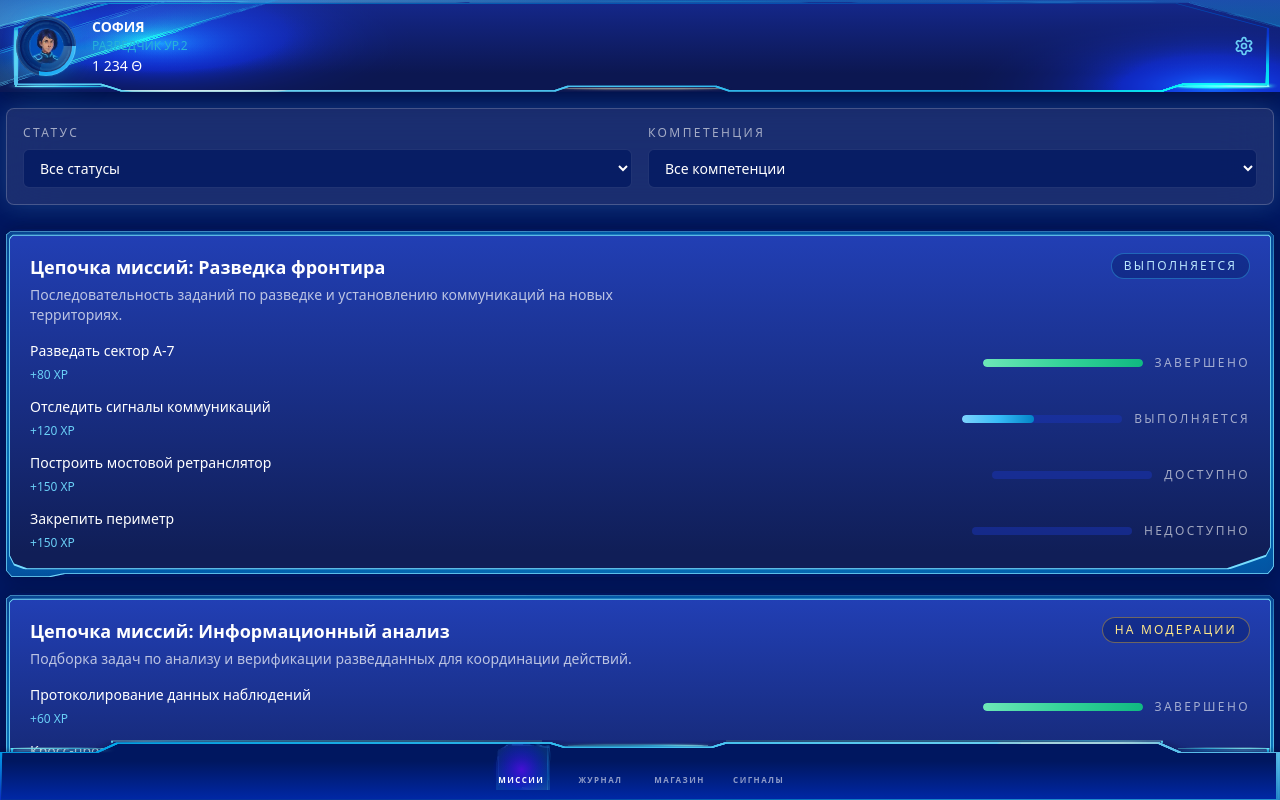
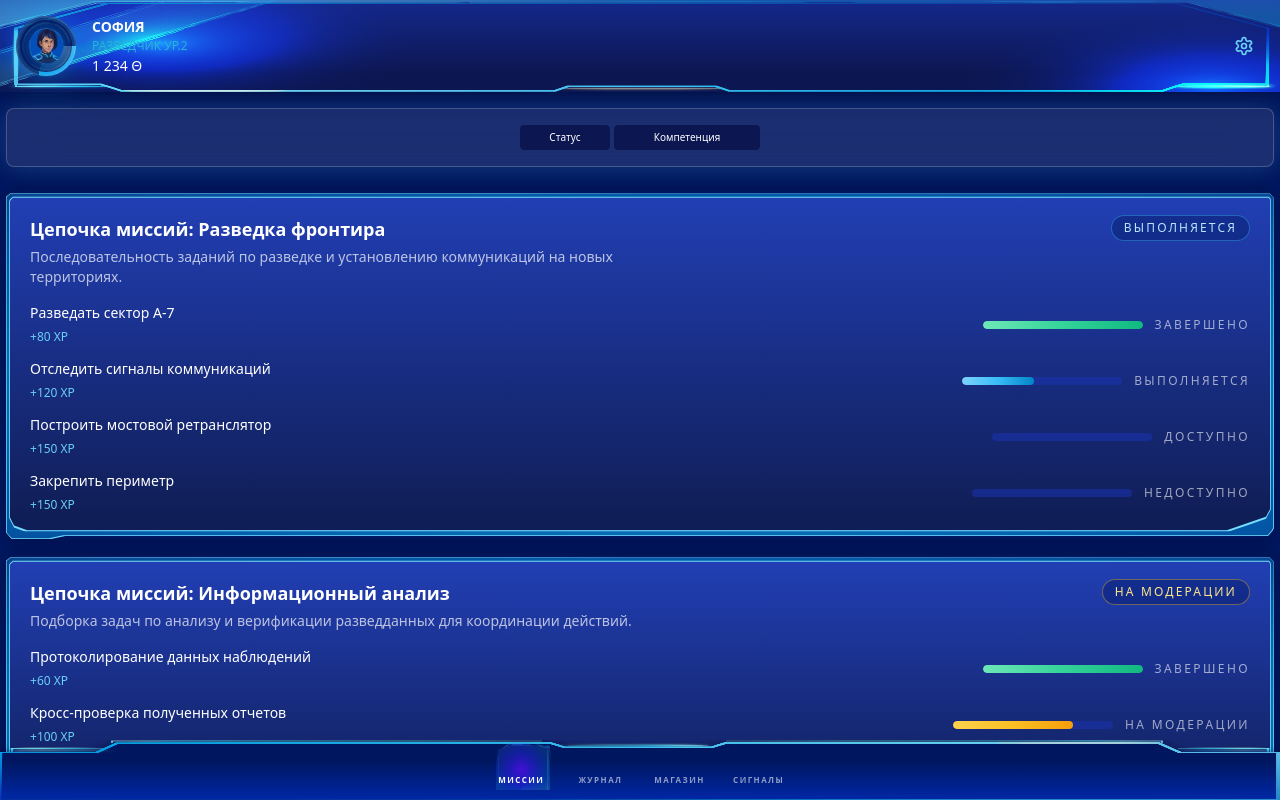
Before and after one commit to kalininDanil17Y/alabuga-hackathon, a React (Vite) app: page /dashboard/missions in a window 1280 px wide. Shown: the top 800 px of the page. Built offline with nearby package versions, Linux system fonts and the light colour scheme; some icons are missing.

Commit message:
header background

```diff
--- /dev/null
+++ b/src/components/ui/custom/select.module.css
@@ -0,0 +1,18 @@
+.root {
+    @apply bg-[#0C1751] border-[1px] border-solid border-[#0C1751] text-[10px] min-w-[90px] min-h-[17px] p-1 text-[#fff] rounded-[4px];
+
+    appearance: none;
+    -webkit-appearance: none;
+    text-align: center;
+    cursor: pointer;
+    outline: none;
+}
+
+.root::-ms-expand {
+    display: none;
+}
+
+/* При фокусе */
+.root:focus {
+    @apply bg-[#0C1751] border-[#ccc];
+}
--- /dev/null
+++ b/src/components/ui/custom/select.tsx
@@ -0,0 +1,25 @@
+import React from "react";
+import styles from "./select.module.css";
+
+interface OptionType {
+    label: string;
+    value: string;
+}
+
+interface SelectProps extends React.HTMLAttributes<HTMLSelectElement> {
+    items: OptionType[],
+    allElem?: OptionType,
+    onChange?: React.ChangeEventHandler<HTMLSelectElement>,
+}
+
+export function Select ({ items, allElem, onChange }: SelectProps) {
+
+    return (
+        <select className={styles.root} onChange={onChange}>
+            { allElem ? <option value={allElem.value}>{allElem.label}</option> : null }
+            {items.map(item => (
+                <option value={item.value} key={item.value}>{item.label}</option>
+            ))}
+        </select>
+    );
+}
--- a/src/pages/dashboard/missions/DashboardMissions.module.css
+++ b/src/pages/dashboard/missions/DashboardMissions.module.css
@@ -7,7 +7,7 @@
 }
 
 .filters {
-    @apply grid gap-4 md:grid-cols-2;
+    @apply flex items-center gap-1 justify-center w-full;
 }
 
 .filterField {
--- a/src/pages/dashboard/missions/index.tsx
+++ b/src/pages/dashboard/missions/index.tsx
@@ -7,6 +7,7 @@ import { TexturePanel } from "@/components/ui/custom/texture-panel";
 import { useDashboardStore } from "@/store/dashboardStore";
 import type { MissionStatus } from "@/types/missions";
 import styles from "./DashboardMissions.module.css";
+import {Select} from "@/components/ui/custom/select.tsx";
 
 type FilterKey = "status" | "competencyId";
 
@@ -206,34 +207,8 @@ const MissionsPage = () => {
         <div className={styles.root}>
             <SpaceCard variant="glass" className={styles.filterCard}>
                 <div className={styles.filters}>
-                    <label className={styles.filterField}>
-                        <span className={styles.filterLabel}>Статус</span>
-                        <select
-                            className={styles.select}
-                            value={missionsFilters.status}
-                            onChange={(event) => handleFilterChange("status", event.target.value)}
-                        >
-                            {missionStatusOptions.map((option) => (
-                                <option key={option.value} value={option.value}>
-                                    {option.label}
-                                </option>
-                            ))}
-                        </select>
-                    </label>
-                    <label className={styles.filterField}>
-                        <span className={styles.filterLabel}>Компетенция</span>
-                        <select
-                            className={styles.select}
-                            value={missionsFilters.competencyId}
-                            onChange={(event) => handleFilterChange("competencyId", event.target.value)}
-                        >
-                            {missionFilterOptions.map((option) => (
-                                <option key={option.value} value={option.value}>
-                                    {option.label}
-                                </option>
-                            ))}
-                        </select>
-                    </label>
+                    <Select items={missionStatusOptions} allElem={{ value: "all", label: "Статус" }} onChange={(event) => handleFilterChange("status", event.target.value)} />
+                    <Select items={missionFilterOptions} allElem={{ value: "all", label: "Компетенция" }} onChange={(event) => handleFilterChange("competencyId", event.target.value)} />
                 </div>
             </SpaceCard>
 
```
